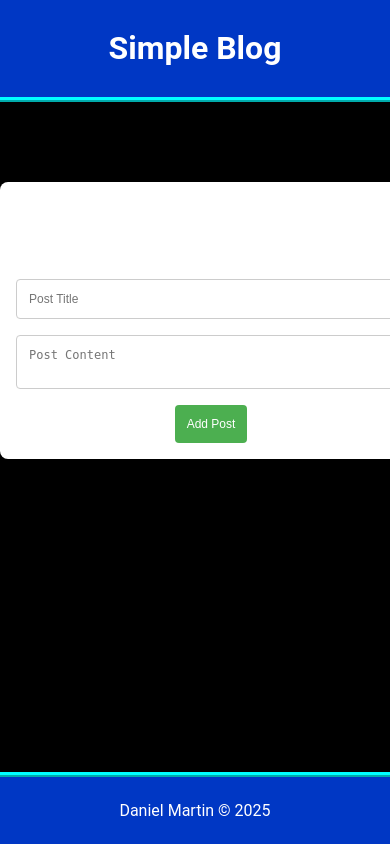
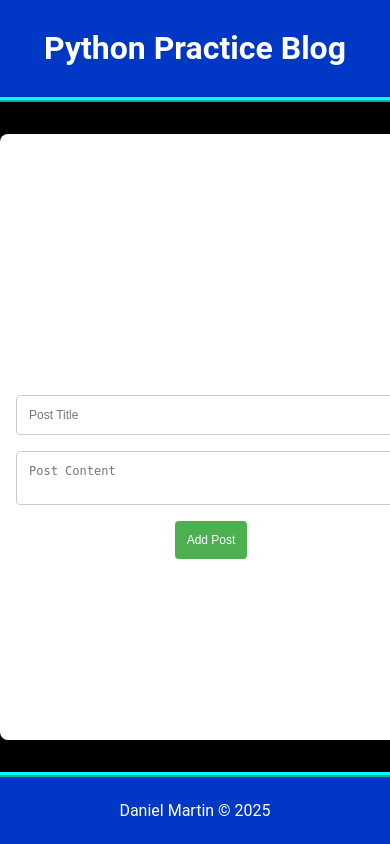
Before and after one commit to danielwmartin1/Blog, a Flask app: page / in a window 390 px wide; the page is wider, and only the part inside the window is pictured. Run offline with Flask 3, Linux system fonts and the light colour scheme.

Commit message:
Update header title and enhance layout structure for improved readability and responsiveness

```diff
--- a/Templates/base.html
+++ b/Templates/base.html
@@ -6,10 +6,10 @@
     <title>Simple Blog</title>
     <link rel="stylesheet" href="{{ url_for('static', filename='styles.css') }}">
 </head>
-<header>
-    <h1>Simple Blog</h1>
-</header>
 <body>
+    <header>
+        <h1>Python Practice Blog</h1>
+    </header>
     <div class="container">
         {% block content %}{% endblock %}
     </div>
--- a/static/styles.css
+++ b/static/styles.css
@@ -1,9 +1,15 @@
-body {
-    font-family: 'Roboto', Arial, sans-serif;
+html, body {
+    height: 100%;
     margin: 0;
     padding: 0;
+    font-family: 'Roboto', Arial, sans-serif;
     background-color: #000000;
     color: #ffffff;
+}
+
+body {
+    display: flex;
+    flex-direction: column;
 }
 
 header, footer {
@@ -21,15 +27,13 @@
 
 footer {
     border-top: 5px ridge aqua;
-    position: fixed;
-    bottom: 0;
-    width: 100%;
 }
 
 .container {
+    flex: 1;
     width: 80%;
     max-width: 1200px;
-    margin: 7rem auto;
+    margin: 3rem auto;
     background-color: #fff;
     padding: 2rem;
     box-shadow: 0 0 10px rgba(0, 0, 0, 0.1);
@@ -38,6 +42,7 @@
     flex-direction: column;
     justify-content: center;
     align-items: center;
+    text-align: center;
 }
 
 .flashes {
@@ -126,7 +131,7 @@
 
     .container {
         width: 100%;
-        margin: 5rem auto;
+        margin: 2rem auto;
         padding: 1rem;
     }
 
```
